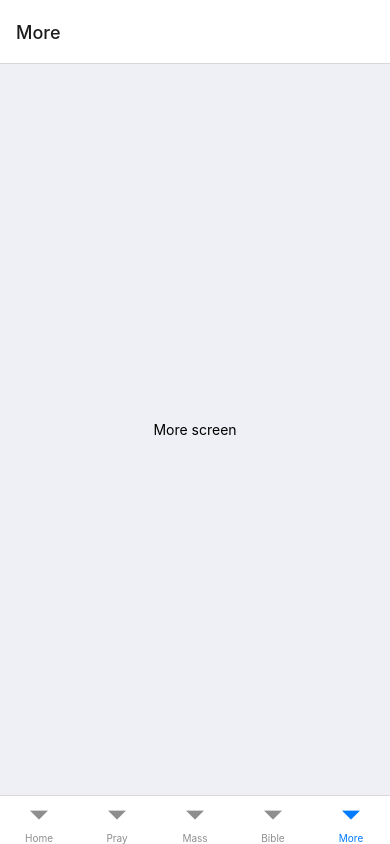
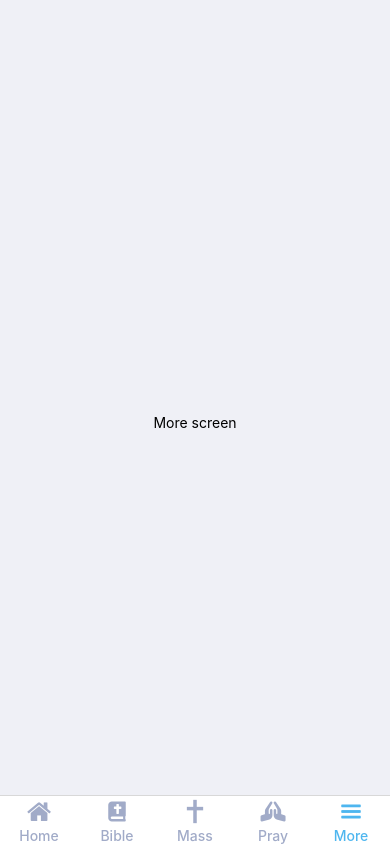
Before and after one commit to ozdv/iCatholic, a React Native app: screen /More in a window 390 px wide. Built offline with nearby package versions, Linux system fonts and the light colour scheme.

Commit message:
tab bar w/ icons and styled

```diff
--- a/App.js
+++ b/App.js
@@ -1,5 +1,5 @@
 import React from "react";
-import { StyleSheet, SafeAreaView } from "react-native";
+import { StyleSheet } from "react-native";
 import { NavigationContainer } from "@react-navigation/native";
 import { createBottomTabNavigator } from "@react-navigation/bottom-tabs";
 import { StatusBar } from "expo-status-bar";
@@ -10,18 +10,104 @@ import PrayersScreen from "./App/src/screens/PrayersScreen";
 import MoreScreen from "./App/src/screens/MoreScreen";
 import BibleScreen from "./App/src/screens/BibleScreen";
 import MassScreen from "./App/src/screens/MassScreen";
+import Icon from "./App/src/constants/icons";
 
 export default function App() {
     const Tab = createBottomTabNavigator();
+    let iconSize = 20;
 
     return (
         <NavigationContainer>
-            <Tab.Navigator>
-                <Tab.Screen name="Home" component={HomeScreen} />
-                <Tab.Screen name="Pray" component={PrayersScreen} />
-                <Tab.Screen name="Mass" component={MassScreen} />
-                <Tab.Screen name="Bible" component={BibleScreen} />
-                <Tab.Screen name="More" component={MoreScreen} />
+            <Tab.Navigator
+                initialRouteName="Home"
+                screenOptions={{
+                    tabBarActiveTintColor: colors.blue400,
+                    tabBarInactiveTintColor: colors.neutral70,
+                    tabBarLabelStyle: styles.label,
+                    tabBarStyle: styles.tabBar,
+                }}
+            >
+                <Tab.Screen
+                    name="Home"
+                    component={HomeScreen}
+                    options={{
+                        tabBarIcon: ({ color }) => {
+                            return (
+                                <Icon
+                                    type="fa"
+                                    name="home"
+                                    size={iconSize + 6}
+                                    color={color}
+                                />
+                            );
+                        },
+                    }}
+                />
+                <Tab.Screen
+                    name="Bible"
+                    component={BibleScreen}
+                    options={{
+                        tabBarIcon: ({ color }) => {
+                            return (
+                                <Icon
+                                    type="fa5"
+                                    name="bible"
+                                    size={iconSize}
+                                    color={color}
+                                />
+                            );
+                        },
+                    }}
+                />
+                <Tab.Screen
+                    name="Mass"
+                    component={MassScreen}
+                    options={{
+                        tabBarIcon: ({ color }) => {
+                            return (
+                                <Icon
+                                    type="materialCommunity"
+                                    name="cross"
+                                    size={iconSize + 8}
+                                    color={color}
+                                />
+                            );
+                        },
+                    }}
+                />
+                <Tab.Screen
+                    name="Pray"
+                    component={PrayersScreen}
+                    options={{
+                        tabBarIcon: ({ color }) => {
+                            return (
+                                <Icon
+                                    type="fa5"
+                                    name="praying-hands"
+                                    size={iconSize}
+                                    color={color}
+                                />
+                            );
+                        },
+                    }}
+                />
+                <Tab.Screen
+                    name="More"
+                    component={MoreScreen}
+                    options={{
+                        headerShown: false,
+                        tabBarIcon: ({ color }) => {
+                            return (
+                                <Icon
+                                    type="entypo"
+                                    name="menu"
+                                    size={iconSize + 8}
+                                    color={color}
+                                />
+                            );
+                        },
+                    }}
+                />
             </Tab.Navigator>
 
             <StatusBar style="auto" />
@@ -30,10 +116,13 @@ export default function App() {
 }
 
 const styles = StyleSheet.create({
-    container: {
-        flex: 1,
-        backgroundColor: colors.neutral95,
-        alignItems: "center",
-        justifyContent: "center",
+    label: {
+        fontSize: 14,
+        fontWeight: "500",
+        textAlign: "center",
+    },
+    tabBar: {
+        backgroundColor: colors.white,
+        position: "absolute",
     },
 });
--- a/App/src/constants/colors.js
+++ b/App/src/constants/colors.js
@@ -11,4 +11,5 @@ export default {
     neutral40: "#515e7e",
     neutral30: "#394665",
     neutral20: "#21304d",
+    blue400: "#4eb6ef",
 };
--- /dev/null
+++ b/App/src/constants/icons.js
@@ -0,0 +1,61 @@
+import React from "react";
+import ZocialIcon from "react-native-vector-icons/Zocial";
+import OcticonIcon from "react-native-vector-icons/Octicons";
+import MaterialIcon from "react-native-vector-icons/MaterialIcons";
+import MaterialCommunityIcon from "react-native-vector-icons/MaterialCommunityIcons";
+import Ionicon from "react-native-vector-icons/Ionicons";
+import FoundationIcon from "react-native-vector-icons/Foundation";
+import EvilIcon from "react-native-vector-icons/EvilIcons";
+import EntypoIcon from "react-native-vector-icons/Entypo";
+import FAIcon from "react-native-vector-icons/FontAwesome";
+import FAIcon5 from "react-native-vector-icons/FontAwesome5";
+import SimpleLineIcon from "react-native-vector-icons/SimpleLineIcons";
+import AntDesign from "react-native-vector-icons/AntDesign";
+import Feather from "react-native-vector-icons/Feather";
+import Fontisto from "react-native-vector-icons/Fontisto";
+
+const getIconFont = (type) => {
+    switch (type) {
+        case "fontisto":
+            return Fontisto;
+        case "material":
+            return MaterialIcon;
+        case "evil":
+            return EvilIcon;
+        case "feather":
+            return Feather;
+        case "ant":
+            return AntDesign;
+        case "simpleLine":
+            return SimpleLineIcon;
+        case "zocial":
+            return ZocialIcon;
+        case "simpleLine":
+            return SimpleLineIcon;
+        case "foundation":
+            return FoundationIcon;
+        case "fa5":
+            return FAIcon5;
+        case "fa":
+            return FAIcon;
+        case "ionicon":
+            return Ionicon;
+        case "materialCommunity":
+            return MaterialCommunityIcon;
+        case "entypo":
+            return EntypoIcon;
+        case "octicon":
+            return OcticonIcon;
+        default:
+            return FAIcon;
+    }
+};
+
+const Icon = ({ type, ...props }) => {
+    const FontIcon = getIconFont(type);
+    console.log("props", props);
+
+    return <FontIcon {...props} />;
+};
+
+export default Icon;
```
Also changed, not shown: package.json (+10 -1 lines), App/assets/splash.png, 1 other file (tests, documents, lock files or other folders).
